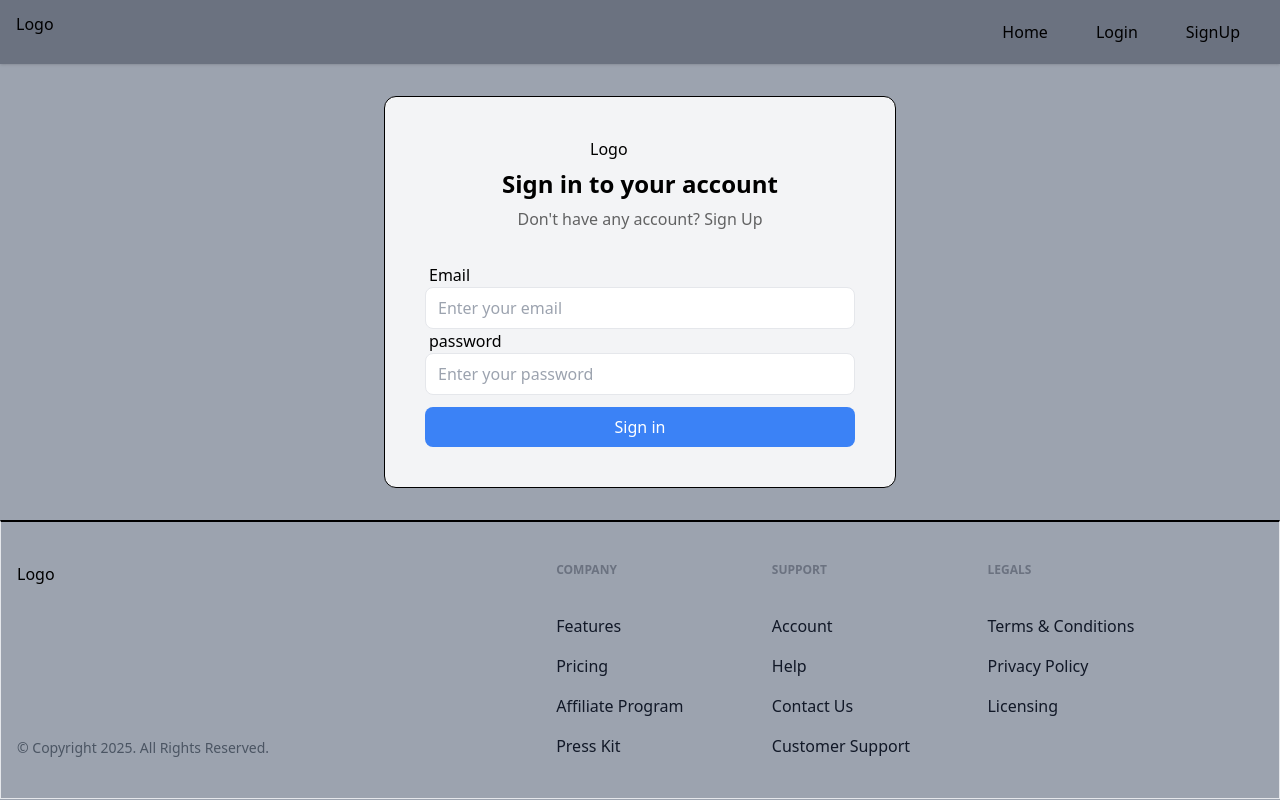
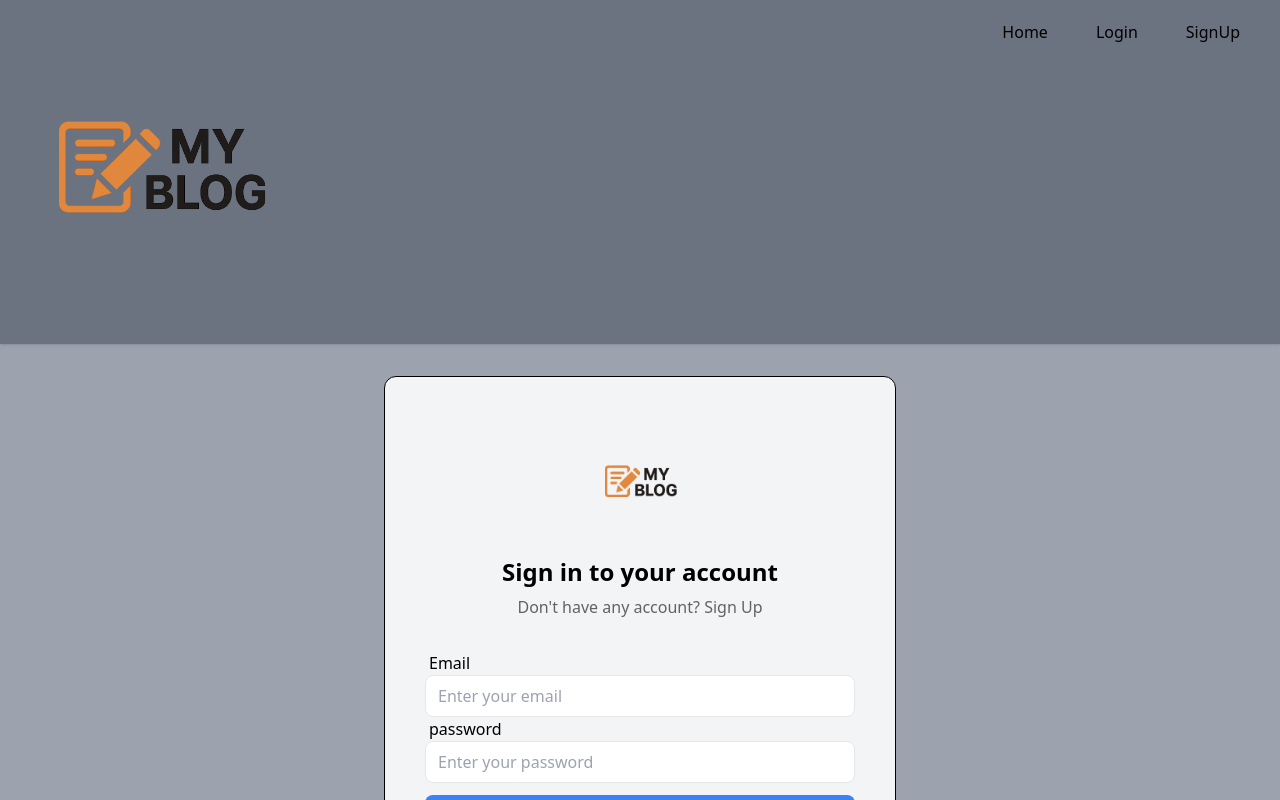
Before and after one commit to kkv123/BlogApp, a React (Vite) app: page /BlogApp/login in a window 1280 px wide. Shown: the top 800 px of the page. Built offline with nearby package versions, Linux system fonts and the light colour scheme; no server answers.

Commit message:
adding functionality like getPost editPost etc.

```diff
--- a/src/appwrite/config.js
+++ b/src/appwrite/config.js
@@ -58,6 +58,7 @@ class DatabaseBuckertsService {
 
     async deletePost(slug) {
         try {
+            console.log("deleting documnet with id "+slug);
             await this.database.deleteDocument(
                 conf.appwriteDatabaseId,   // Database ID
                 conf.appwriteTableId,
@@ -128,11 +129,12 @@ class DatabaseBuckertsService {
 
     getFilePreview(fileId) {
         console.log("working  getFilePreview() "+fileId)
-        const value = this.bucket.getFilePreview(
+        const value = this.bucket.getFileView(
             conf.appwriteBucketId,
             fileId
         )
         console.log(value);
+        return value;
     }
 }
 const appwriteObj = new DatabaseBuckertsService()
--- a/src/components/Logo.jsx
+++ b/src/components/Logo.jsx
@@ -2,7 +2,13 @@ import React from 'react'
 
 function Logo({ width = '100px' }) {
     return (
-        <div>Logo</div>
+        <div className="flex justify-center items-center py-4">
+            <img
+                src="/logo.png"
+                alt="Blog Logo"
+                className="w-48 sm:w-56 md:w-64 lg:w-72 h-auto"
+            />
+        </div>
     )
 }
 
--- a/src/components/PostCard.jsx
+++ b/src/components/PostCard.jsx
@@ -1,17 +1,22 @@
 import { Link } from "react-router-dom";
 import appwriteObj from "../appwrite/config";
 
-export default function PostCard({$id, title, featuredImage }) {
-    console.log("Eneterd in PostCard() "+$id);
+export default function PostCard({ $id, title, featuredImage }) {
+    console.log("Eneterd in PostCard() " + $id);
     // console.log("Eneterd in PostCard() "+pis);
 
     return (
         <Link to={`/post/${$id}`}>
             <div className="w-full bg-grey-400 p-4">
                 <div className="w-full justify-center">
-                    <img src={`${appwriteObj.getFilePreview(featuredImage)}`} alt="Post Img" />
+                    <img
+                        src={`${appwriteObj.getFilePreview(featuredImage)}`}
+                        alt="Post Img"
+                        className="w-full max-w-[600px] h-[300px] object-cover rounded-lg"
+                    />
+
                 </div>
-                <h1 className="text-xl text-bold">Title</h1>
+                <h1 className="text-xl text-bold">{title}</h1>
             </div>
         </Link>
     )
--- a/src/pages/Post.jsx
+++ b/src/pages/Post.jsx
@@ -33,6 +33,7 @@ export default function Post() {
 
     const deletePost = () => {
         appwriteService.deletePost(post.$id).then((status) => {
+            console.log("Delete post() "+ post.$id)
             if (status) {
                 appwriteService.deleteFile(post.featuredImage);
                 navigate("/");
```
Also changed, not shown: public/logo.png (added).
